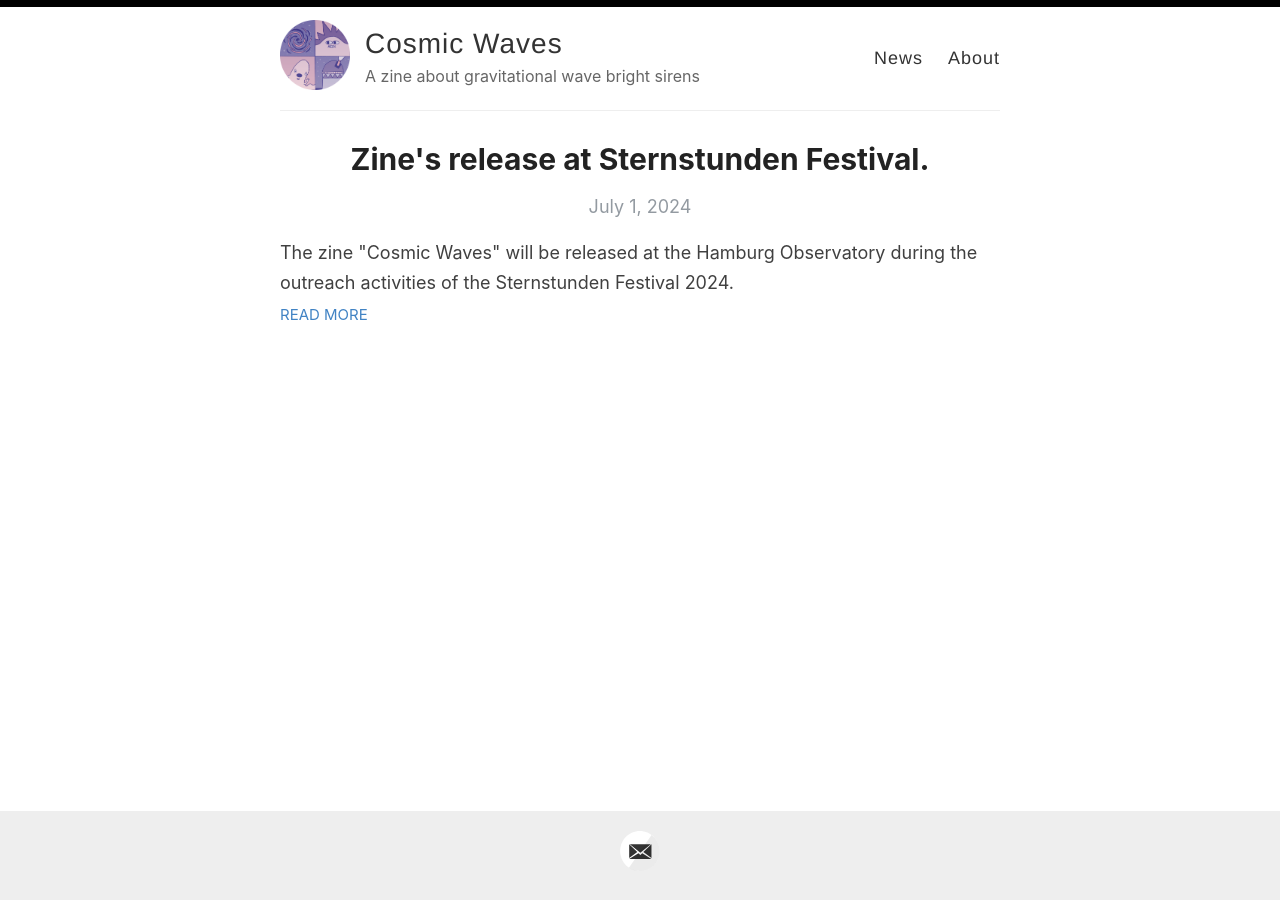
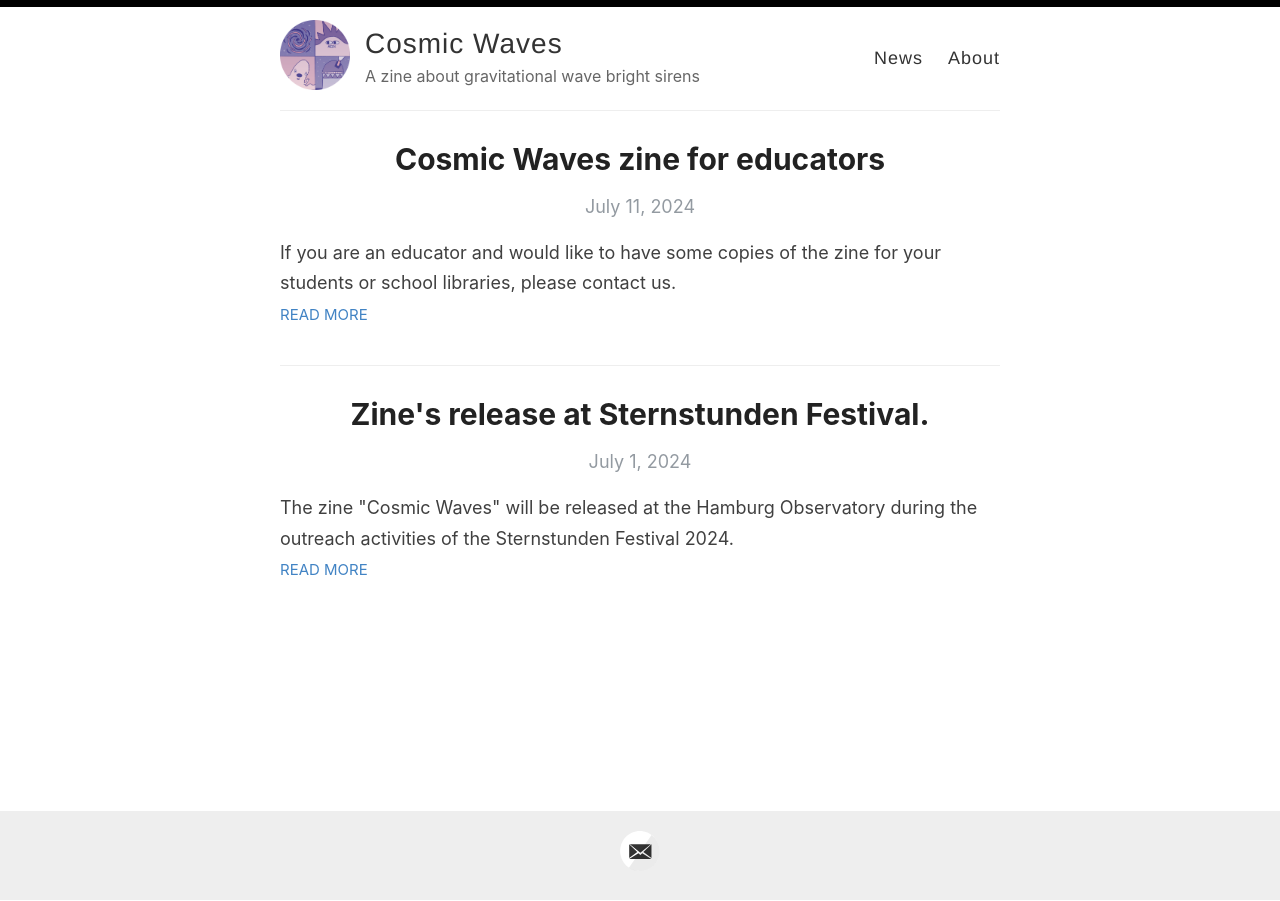
Before and after one commit to MariaElidaiana/cosmic-waves, a Jekyll site: the page built from index.html, in a window 1280 px wide. Built offline with Jekyll 4.4.1, drawn with Linux system fonts in a browser that asks for light colours; the list of posts is cut into pages by our own code.

Commit message:
add post

```diff
--- a/_config.yml
+++ b/_config.yml
@@ -25,7 +25,7 @@ footer-links:
   facebook:
   flickr:
   github:
-  instagram:
+  instagram: #
   linkedin:
   pinterest:
   rss: #rss
--- /dev/null
+++ b/_posts/2024-7-11-zine-copy-educators.md
@@ -0,0 +1,8 @@
+---
+layout: post
+title: Cosmic Waves zine for educators
+categories: News
+excerpt: If you are an educator and would like to have some copies of the zine for your students or school libraries, please contact us.
+---
+
+The zine "Cosmic Waves" introduces a recent topic in astrophysics research in a relaxed and engaging manner: gravitational wave bright sirens and how they are used to study our Universe. If you are an educator and would like to have copies of the zine for your students or school libraries, please contact us.
```
Also changed, not shown: _posts/2024-7-1-zine-release.md (renamed from _posts/2024-7-1-zine-pre-release.md).
